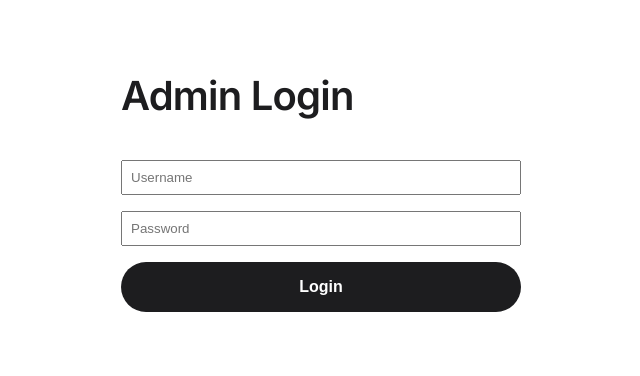
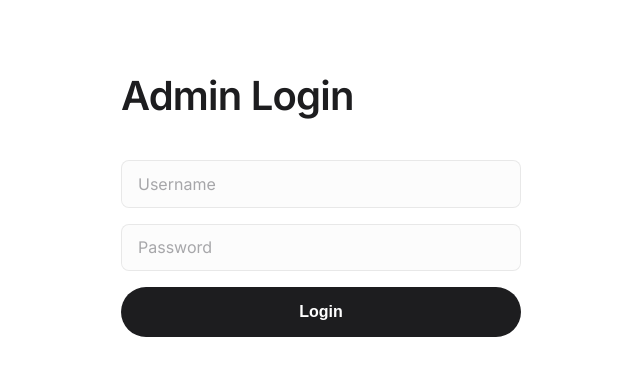
Before and after one commit to scottdaly/midlight-site, a React (Vite) app: page /admin/errors in a window 1280 px wide. Shown: the top 376 px of the page, without its empty margins (319-959 px from the left). Built offline with nearby package versions, Linux system fonts and the light colour scheme.

Commit message:
updated form

```diff
--- a/src/index.css
+++ b/src/index.css
@@ -617,3 +617,27 @@ nav {
   color: var(--text-muted);
   font-size: 0.9rem;
 }
+
+/* Form Inputs */
+.form-input {
+  width: 100%;
+  padding: 0.8rem 1rem;
+  font-family: var(--font-main);
+  font-size: 1rem;
+  color: var(--text-main);
+  background-color: var(--card-bg);
+  border: 1px solid var(--border-color);
+  border-radius: 8px;
+  transition: border-color 0.2s, background-color 0.2s;
+}
+
+.form-input:focus {
+  outline: none;
+  border-color: var(--text-muted);
+  background-color: var(--card-hover-bg);
+}
+
+.form-input::placeholder {
+  color: var(--text-muted);
+  opacity: 0.6;
+}
--- a/src/pages/AdminErrors.jsx
+++ b/src/pages/AdminErrors.jsx
@@ -59,17 +59,17 @@ const AdminErrors = () => {
         <form onSubmit={handleLogin} style={{ display: 'flex', flexDirection: 'column', gap: '1rem', marginTop: '2rem' }}>
           <input
             type="text"
+            className="form-input"
             placeholder="Username"
             value={creds.username}
             onChange={e => setCreds({...creds, username: e.target.value})}
-            style={{ padding: '0.5rem' }}
           />
           <input
             type="password"
+            className="form-input"
             placeholder="Password"
             value={creds.password}
             onChange={e => setCreds({...creds, password: e.target.value})}
-            style={{ padding: '0.5rem' }}
           />
           <button type="submit" className="btn-primary">Login</button>
         </form>
```
Also changed, not shown: 1 other file (tests, documents, lock files or other folders).
